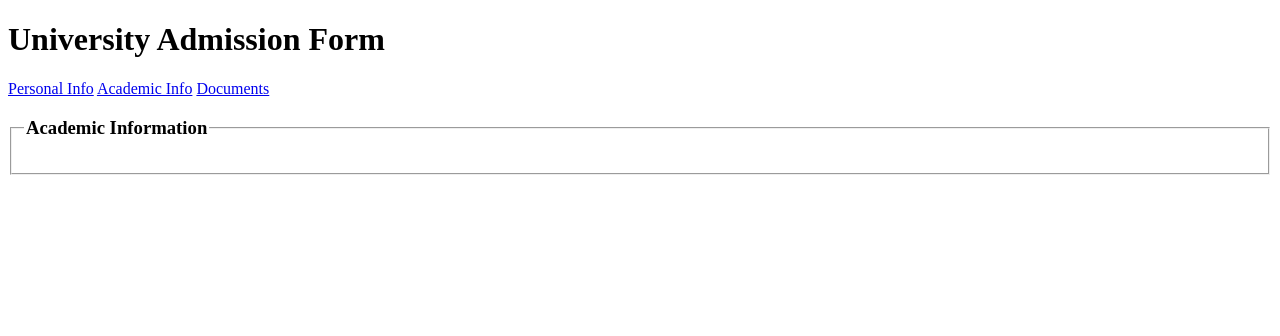
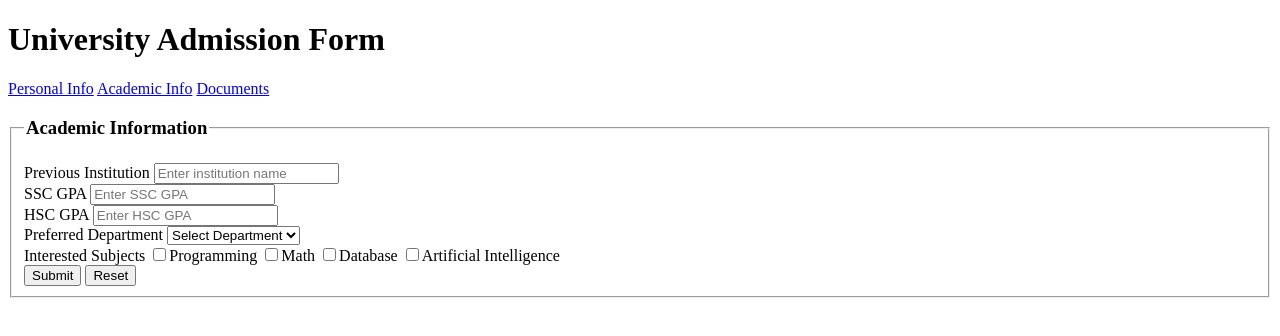
Before and after one commit to ShifulIslam03/23-55285-3-WebTech-, a plain HTML site: page html/LabTask2/academic.html in a window 1280 px wide. Drawn offline with Linux system fonts and the light colour scheme.

Commit message:
LabTask 2 completed

```diff
--- a/html/LabTask2/academic.html
+++ b/html/LabTask2/academic.html
@@ -1,19 +1,60 @@
 <!DOCTYPE html>
 <html>
-    <head></head>
+    <head>
+        <title>Academic Information</title>
+    </head>
+
 <body>
+
     <header>
         <h1>University Admission Form</h1>
+
         <nav>
             <a href="index.html">Personal Info</a>
             <a href="academic.html">Academic Info</a>
             <a href="documents.html">Documents</a>
         </nav>
     </header>
+
     <form>
         <fieldset>
             <legend><h3>Academic Information</h3></legend>
+
+            <label>Previous Institution</label>
+            <input type="text" placeholder="Enter institution name" maxlength="50" required>
+            <br>
+
+            <label>SSC GPA</label>
+            <input type="text" placeholder="Enter SSC GPA" required>
+            <br>
+
+            <label>HSC GPA</label>
+            <input type="text" placeholder="Enter HSC GPA" required>
+            <br>
+
+            <label>Preferred Department</label>
+            <select required>
+                <option value="">Select Department</option>
+                <option>CSE</option>
+                <option>EEE</option>
+                <option>BBA</option>
+                <option>Civil Engineering</option>
+                <option>English</option>
+            </select>
+            <br>
+
+            <label>Interested Subjects</label>
+            <input type="checkbox">Programming
+            <input type="checkbox">Math
+            <input type="checkbox">Database
+            <input type="checkbox">Artificial Intelligence
+            <br>
+
+            <input type="submit">
+            <input type="reset">
+
         </fieldset>
     </form>
+
 </body>
 </html>
```
Also changed, not shown: html/LabTask2/documents.html (+30 -2 lines), html/LabTask2/index.html (+17 -0 lines). Lines whose indentation alone changed are shown as unchanged.
